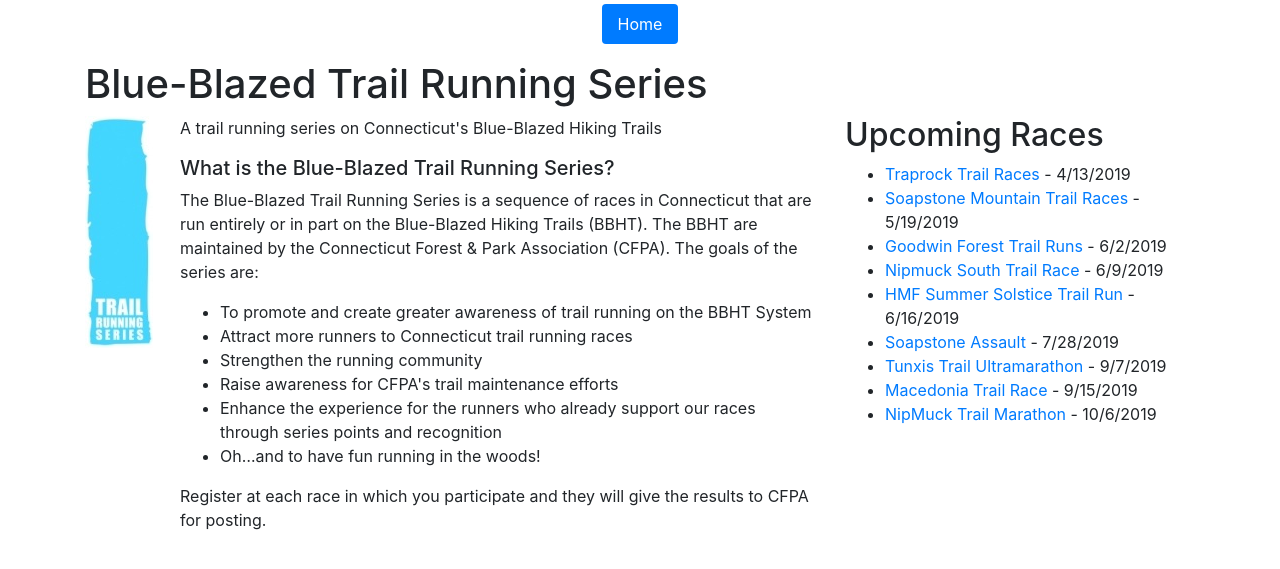
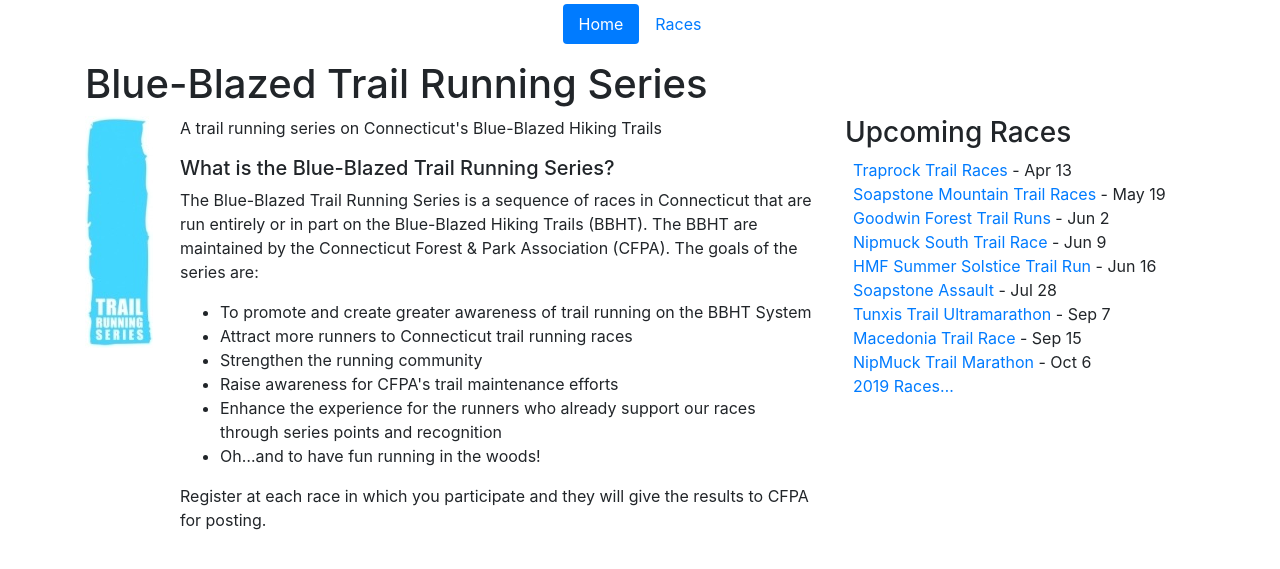
Before and after one commit to BlueBlazedTrailRunningSeries/BlueBlazedTrailRunningSeries.github.io, a Jekyll site: the page built from index.html, in a window 1280 px wide. Shown: the top 569 px of the page. Built offline with Jekyll 4.4.1, drawn with Linux system fonts in a browser that asks for light colours.

Commit message:
Added race date data files

```diff
--- a/_config.yml
+++ b/_config.yml
@@ -20,4 +20,8 @@
   - vendor/ruby/
 plugins:
   - jekyll-sitemap
-year: 2018
+collections:
+  races:
+    layout: race
+    output: true
+year: 2019
--- /dev/null
+++ b/_data/races/2014.csv
@@ -0,0 +1,4 @@
+date,race,distance,website
+2014-04-06,Bimbler's Bash,10K,www.bimblersbash.com
+2014-04-19,Traprock,50K/17K,www.traprock50.com
+2014-09-06,Run for the Woods,10K/5K,www.ctwoodlands.org/runforthewoods2014
--- a/_includes/nav.html
+++ b/_includes/nav.html
@@ -1,7 +1,10 @@
 <nav>
 <ul class="nav nav-pills justify-content-center mt-1 mb-3">
   <li class="nav-item">
-    <a class="nav-link active" href="{{site.baseurl}}{% link index.html %}">Home</a>
+    <a class="nav-link{% if page.url == "/" %} active{% endif %}" href="{{site.baseurl}}{% link index.html %}">Home</a>
+  </li>
+  <li class="nav-item">
+    <a class="nav-link{% if page.url contains "races" %} active{% endif %}" href="{{ site.baseurl }}/races/{{ site.year }}{% link index.html %}">Races</a>
   </li>
 </ul>
 </nav>
--- /dev/null
+++ b/_includes/upcomingraceslist.html
@@ -0,0 +1,10 @@
+{%- capture currentyear -%}
+  {{ site.year }}
+{%- endcapture -%}
+
+<ul id="upcomingraces" class="pl-2" style="list-style: none;">
+{% for race in site.data.races[currentyear] %}
+  <li><a href="{%- include website.txt url = race.website -%}" target="_blank">{{ race.race }}</a> - <time datetime="{{ race.date | date: %F }}">{{ race.date | date: "%b %e" }}</time></li>
+{% endfor %}
+  <li><a href="{{ site.baseurl }}/races/{{ site.year }}{% link index.html %}">{{ site.year }} Races…</a></li>
+</ul>
--- /dev/null
+++ b/_includes/website.txt
@@ -0,0 +1,7 @@
+{%- assign url_to_validate = include.url -%}
+{%- assign first_four = url_to_validate | slice: 0, 4 -%}
+{%- if first_four != "http" -%}
+http://{{ url_to_validate }}
+{%- else -%}
+{{ url_to_validate }}
+{%- endif -%}
--- /dev/null
+++ b/_races/2014/index.html
@@ -0,0 +1,4 @@
+---
+layout: race
+year: 2014
+---
--- /dev/null
+++ b/_races/2015/index.html
@@ -0,0 +1,4 @@
+---
+layout: race
+year: 2015
+---
--- /dev/null
+++ b/_races/2016/index.html
@@ -0,0 +1,4 @@
+---
+layout: race
+year: 2016
+---
--- /dev/null
+++ b/_races/2017/index.html
@@ -0,0 +1,4 @@
+---
+layout: race
+year: 2017
+---
--- /dev/null
+++ b/_races/2018/index.html
@@ -0,0 +1,4 @@
+---
+layout: race
+year: 2018
+---
--- /dev/null
+++ b/_races/2019/index.html
@@ -0,0 +1,4 @@
+---
+layout: race
+year: 2019
+---
--- a/index.html
+++ b/index.html
@@ -26,18 +26,8 @@
       <p>Register at each race in which you participate and they will give the results to CFPA for posting.</p>
   </div>
   <div class="col-12 col-lg-4 order-4">
-    <h2>Upcoming Races</h2>
-      <ul id="upcomingraces">
-        <li><a href="https://www.traprock50.com/" target="_blank">Traprock Trail Races</a> - 4/13/2019</li>
-        <li><a href="http://shenipsitstriders.org/club-races/soapstone-mountain-trail-races.html" target="_blank">Soapstone Mountain Trail Races</a> - 5/19/2019</li>
-        <li><a href="https://www.friendsofgoodwinforest.org/" target="_blank">Goodwin Forest Trail Runs</a> - 6/2/2019</li>
-        <li><a href="http://shenipsitstriders.org/club-races/nipmuck-south-trail-race.html" target="_blank">Nipmuck South Trail Race</a> - 6/9/2019</li>
-        <li><a href="http://www.hartfordmarathon.com/summer-solstice-trail-run" target="_blank">HMF Summer Solstice Trail Run</a> - 6/16/2019</li>
-        <li><a href="http://shenipsitstriders.org/club-races/soapstone-assault.html" target="_blank">Soapstone Assault</a> - 7/28/2019</li>
-        <li><a href="https://tunxisultra.wordpress.com/" target="_blank">Tunxis Trail Ultramarathon</a> - 9/7/2019</li>
-        <li><a href="https://www.steependurance.com/macedonia-trail-race.html" target="_blank">Macedonia Trail Race</a> - 9/15/2019</li>
-        <li><a href="http://shenipsitstriders.org/club-races/nipmuck-trail-marathon.html" target="_blank">NipMuck Trail Marathon</a> - 10/6/2019</li>
-      </ul>
+    <h2 class="h3">Upcoming Races</h2>
+    {% include upcomingraceslist.html %}
   </div>
 </div>
 
```
Also changed, not shown: _data/races/2015.csv (added, +12 -0 lines), _data/races/2016.csv (added, +11 -0 lines), _data/races/2017.csv (added, +11 -0 lines), _data/races/2018.csv (added, +11 -0 lines), _data/races/2019.csv (added, +10 -0 lines), _includes/eventstable.html (added, +16 -0 lines), _layouts/race.html (added, +10 -0 lines).
